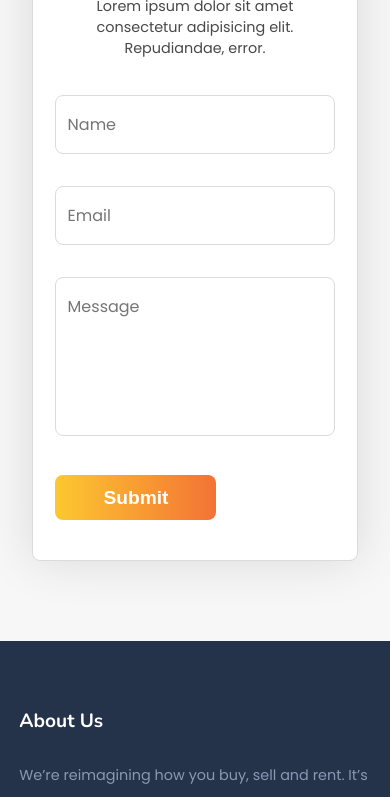
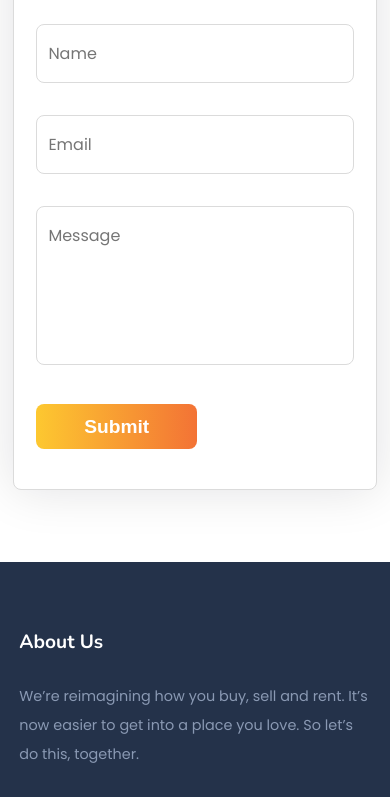
Before and after one commit to Park85/website, a Gatsby site: page / in a window 390 px wide. Shown: the part 368-1165 px from the top of the page. Built offline with nearby package versions, Linux system fonts and the light colour scheme; Gatsby itself is replaced by a stand-in of ours.

Commit message:
Reduced padding for feedback section in mobile devices

```diff
--- a/src/components/About/Feedback.js
+++ b/src/components/About/Feedback.js
@@ -3,10 +3,13 @@
 import * as styles from './feedback.module.scss';
 const Feedback = () => {
 	return (
-    <section style={{ backgroundColor: '#f7f7f7', width: '100%', padding: '5em 2em' }}>
+		<section className={styles.feedbackSection}>
 			<div className={styles.formContainer}>
 				<h1 className={styles.header}>Give us your valuable feedback</h1>
-        <p>Lorem ipsum dolor sit amet consectetur adipisicing elit. Repudiandae, error.</p>
+				<p>
+					Lorem ipsum dolor sit amet consectetur adipisicing elit. Repudiandae,
+					error.
+				</p>
 				<div className={styles.formWrapper}>
 					<Form />
 				</div>
--- a/src/components/About/feedback.module.scss
+++ b/src/components/About/feedback.module.scss
@@ -1,5 +1,14 @@
 @import '../../styles/variables';
 @import '../../styles/mixins';
+
+.feedbackSection {
+	backgroundcolor: #f7f7f7;
+	width: 100%;
+	padding: 4.5em 0.8em;
+	@include min-width(430px) {
+		padding: 4.5em 1.1em;
+	}
+}
 
 .formContainer {
 	border: 1px solid #dbdbdb;
```
Lines whose indentation alone changed are shown as unchanged.
